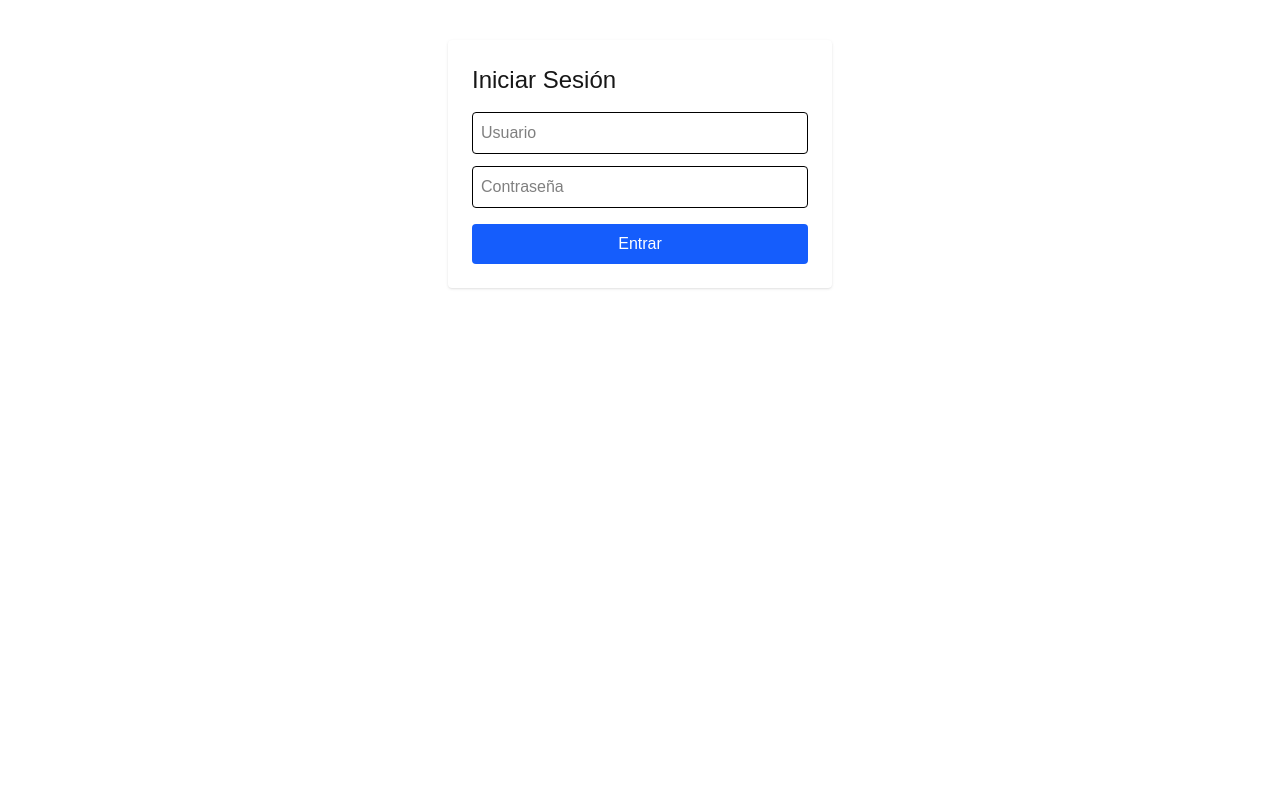
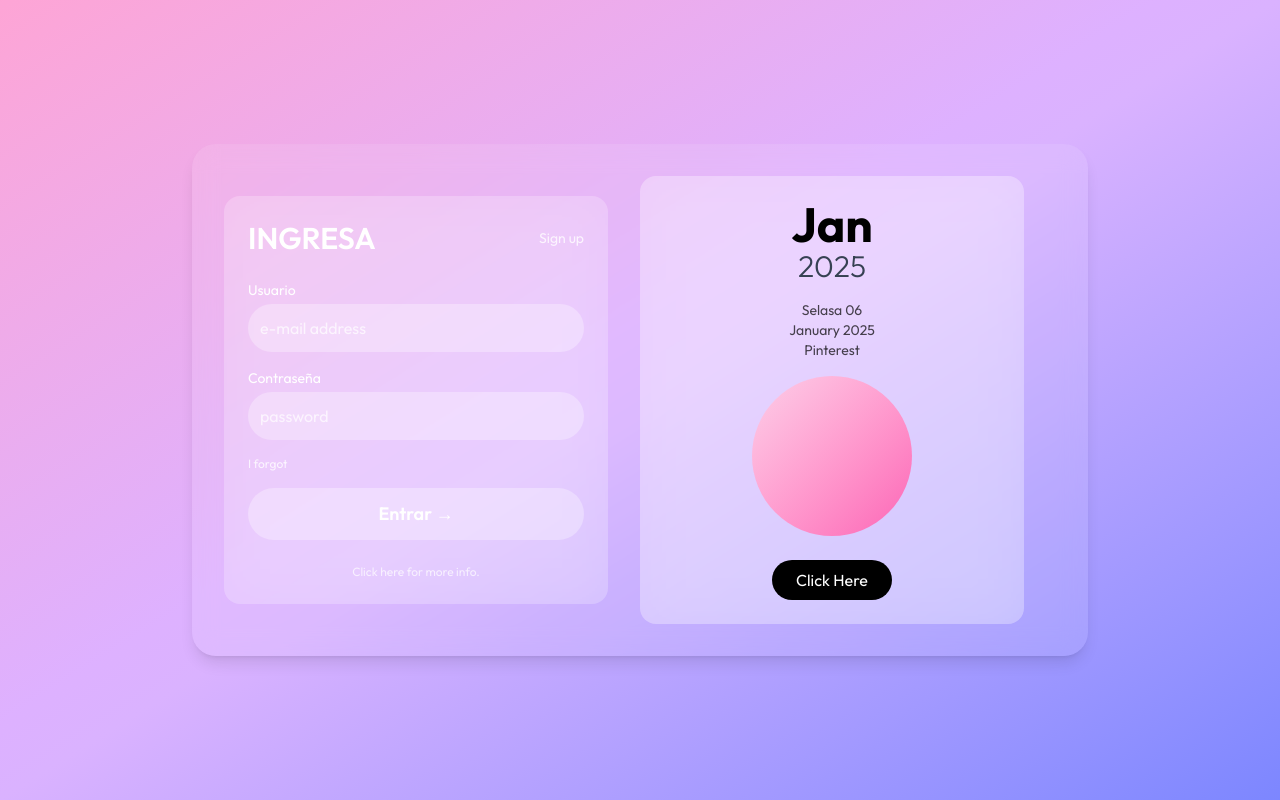
Before and after one commit to jhostyn00/key_access, a Next.js app: page /login in a window 1280 px wide. Built offline with nearby package versions, Linux system fonts and the light colour scheme; no server answers.

Commit message:
Prueba_login

```diff
--- a/src/app/layout.js
+++ b/src/app/layout.js
@@ -1,4 +1,5 @@
 import { Geist, Geist_Mono } from "next/font/google";
+import { Outfit } from "next/font/google";
 import "./globals.css";
 
 const geistSans = Geist({
@@ -11,6 +12,11 @@ const geistMono = Geist_Mono({
   subsets: ["latin"],
 });
 
+const outfit = Outfit({
+  variable: "--font-outfit",
+  subsets: ["latin"],
+});
+
 export const metadata = {
   title: "Create Next App",
   description: "Generated by create next app",
@@ -20,7 +26,7 @@ export default function RootLayout({ children }) {
   return (
     <html lang="en">
       <body
-        className={`${geistSans.variable} ${geistMono.variable} antialiased`}
+        className={` ${outfit.variable} antialiased`}
       >
         {children}
       </body>
--- a/src/app/login/page.js
+++ b/src/app/login/page.js
@@ -27,29 +27,91 @@ export default function LoginPage() {
     alert('Contraseña incorrecta');
   } else {
     alert('Bienvenido, ' + data.usuario);
-      router.push('/dashboard'); // puedes cambiar esta ruta
+    router.push('/dashboard');
   }
 };
 
+
   return (
-    <form onSubmit={handleLogin} className="max-w-sm mx-auto mt-10 bg-white p-6 rounded shadow">
-      <h2 className="text-2xl mb-4">Iniciar Sesión</h2>
+    <div className="min-h-screen bg-gradient-to-br from-pink-300 via-purple-300 to-indigo-400 flex items-center justify-center font-[Outfit] px-6 py-12">
+      <div className="flex flex-col md:flex-row items-center gap-8 backdrop-blur-md bg-white/10 p-8 rounded-3xl shadow-lg max-w-4xl w-full">
+
+        {/* Login Box */}
+        <form
+          onSubmit={handleLogin}
+          className="w-full max-w-sm text-white bg-white/20 p-6 rounded-2xl backdrop-blur-xl"
+        >
+          <div className="flex justify-between items-center mb-6">
+            <h2 className="text-3xl font-semibold">INGRESA</h2>
+            <button
+              type="button"
+              className="text-sm text-white/80 hover:text-white transition"
+            >
+              Sign up
+            </button>
+          </div>
+
+          <label className="text-sm block mb-1">Usuario</label>
           <input
-        placeholder="Usuario"
+            type="text"
+            placeholder="e-mail address"
             value={usuario}
             onChange={(e) => setUsuario(e.target.value)}
-        className="w-full mb-3 p-2 border rounded text-black"
+            className="w-full mb-4 p-3 rounded-full bg-white/30 text-white placeholder-white/70 focus:outline-none focus:ring-2 focus:ring-indigo-300"
             required
           />
+
+          <label className="text-sm block mb-1">Contraseña</label>
           <input
             type="password"
-        placeholder="Contraseña"
+            placeholder="password"
             value={contrasena}
             onChange={(e) => setContrasena(e.target.value)}
-        className="w-full mb-4 p-2 border rounded text-black"
+            className="w-full mb-4 p-3 rounded-full bg-white/30 text-white placeholder-white/70 focus:outline-none focus:ring-2 focus:ring-indigo-300"
             required
           />
-      <button className="bg-blue-600 text-white w-full py-2 rounded">Entrar</button>
+
+          <div className="flex justify-between items-center mb-4">
+            <button
+              type="button"
+              className="text-xs text-white/80 hover:underline"
+            >
+              I forgot
+            </button>
+          </div>
+
+          <button
+            type="submit"
+            className="w-full bg-white/30 hover:bg-white/40 transition-colors text-white py-3 rounded-full font-semibold text-lg"
+          >
+            Entrar →
+          </button>
+
+          <p className="text-xs text-center mt-6 text-white/70">
+            Click here for more info.
+          </p>
         </form>
+
+        {/* Calendar Box */}
+        <div className="w-full max-w-sm text-black bg-white/30 backdrop-blur-xl rounded-2xl p-6 flex flex-col items-center justify-between">
+          <div className="text-center mb-4">
+            <h1 className="text-5xl font-bold text-black">Jan</h1>
+            <h2 className="text-3xl text-gray-700 font-light">2025</h2>
+          </div>
+
+          <p className="text-center text-sm text-black/70 mb-4">
+            Selasa 06<br />
+            January 2025<br />
+            Pinterest
+          </p>
+
+          <div className="w-40 h-40 bg-gradient-to-br from-pink-200 to-pink-400 rounded-full mb-6"></div>
+
+          <button className="bg-black text-white px-6 py-2 rounded-full hover:bg-gray-900 transition">
+            Click Here
+          </button>
+        </div>
+      </div>
+    </div>
   );
 }
```
Lines whose indentation alone changed are shown as unchanged.
